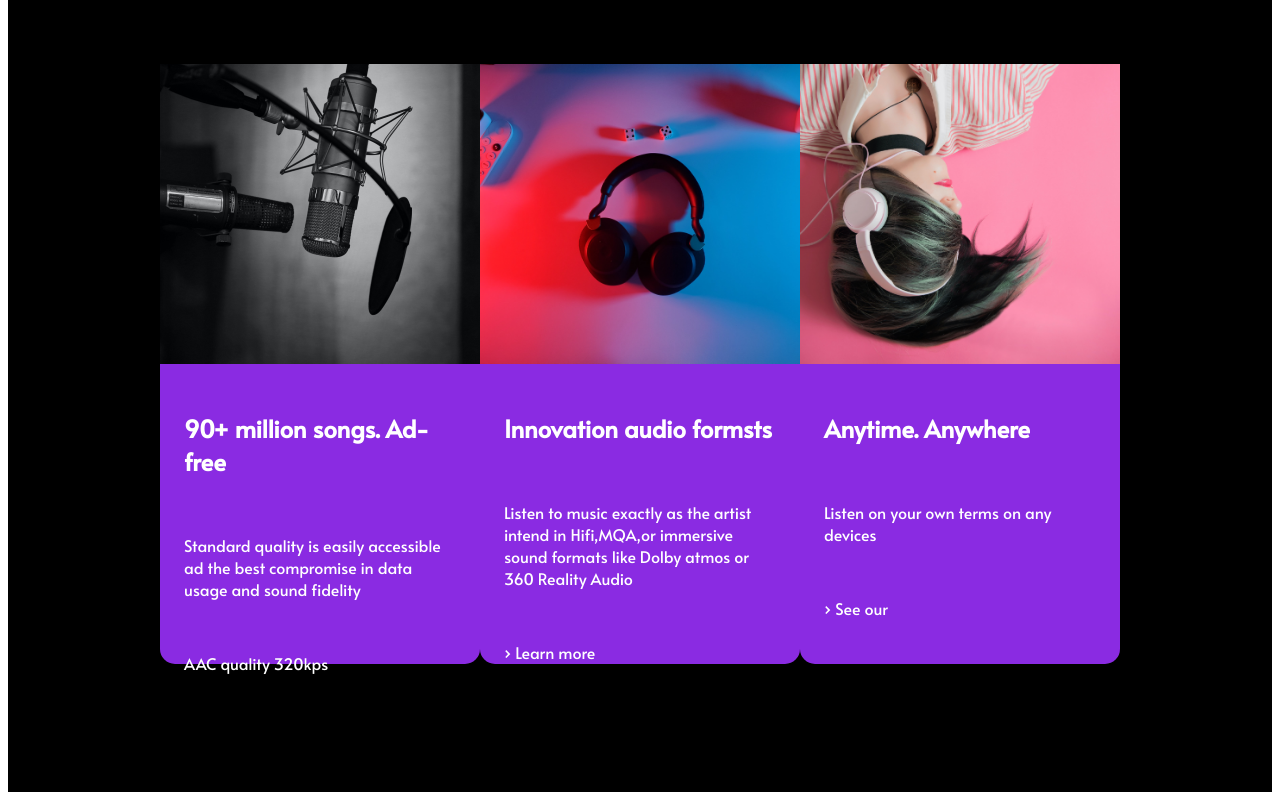
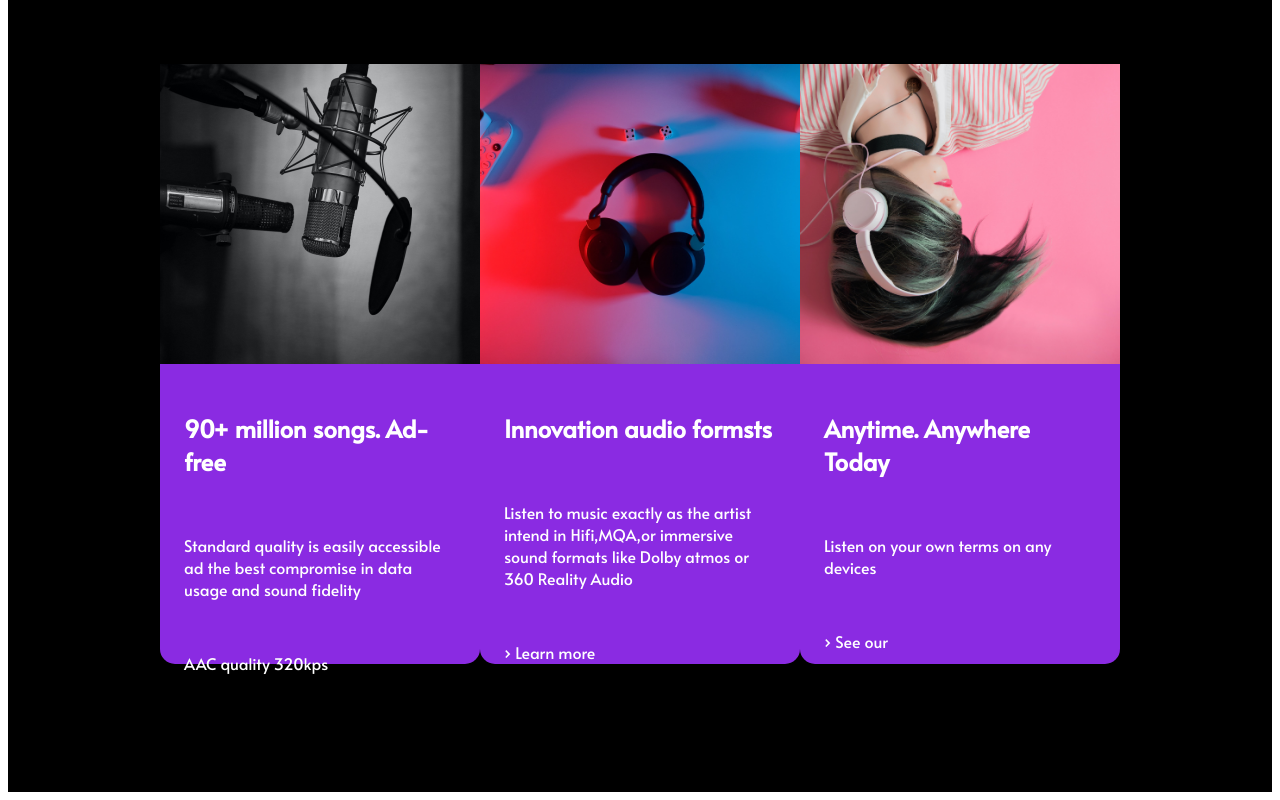
Before and after one commit to Gbemisola08028/second, a plain HTML site: page index.html in a window 1280 px wide. Shown: the part 977-1777 px from the top of the page. Drawn offline with Linux system fonts and the light colour scheme.

Commit message:
I added Today

```diff
--- a/index.html
+++ b/index.html
@@ -60,7 +60,7 @@
           <div class="card">
             <img src="./assets/elice-moore-E--AUpYXbjM-unsplash.jpg" alt="elice"/>
             <div class="cardinfo">
-            <h1>Anytime. Anywhere</h1>
+            <h1>Anytime. Anywhere Today</h1>
             <p>Listen on your own terms on any devices</p>
             <p>&rsaquo; See our</p>
             </div>
```
